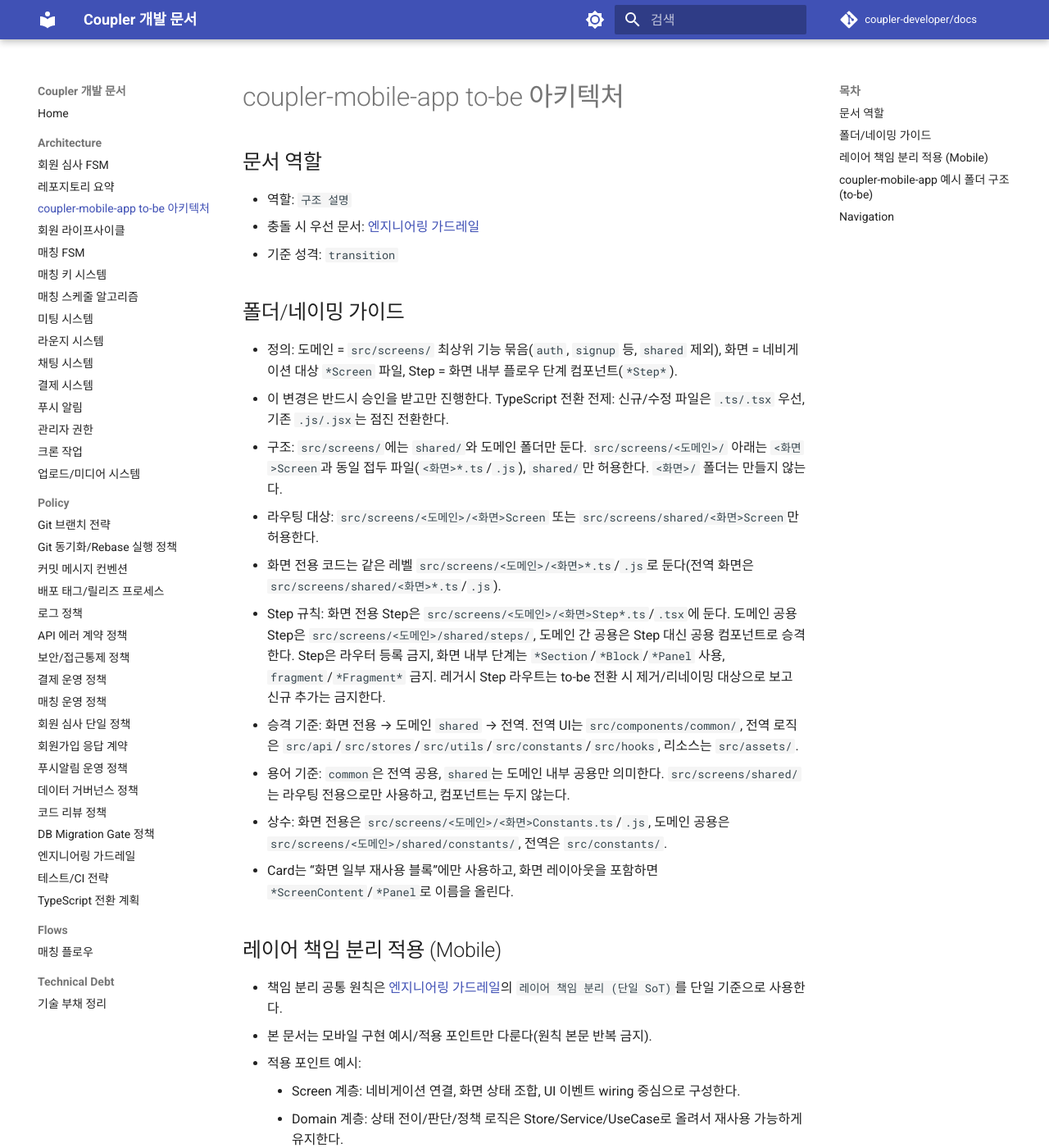
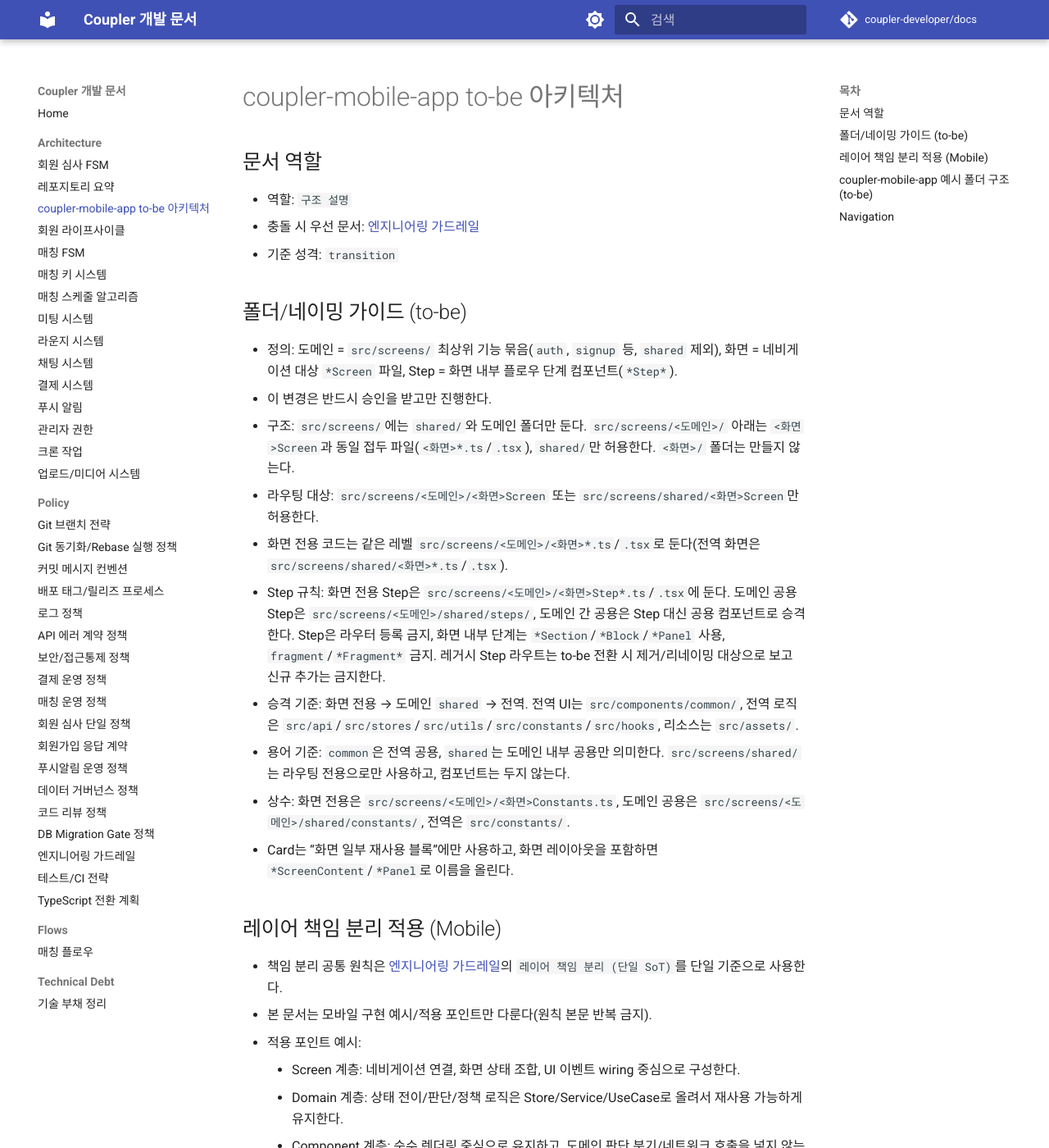
Before and after one commit to coupler-developer/docs, an MkDocs documentation site: the page built from content/architecture/mobile-app-to-be.md, in a window 1280 px wide and 1400 px high. Shown: the whole window at 82% size. Built offline with MkDocs 1.6.1 and Material for MkDocs 9.7.7, drawn with Linux system fonts in a browser that asks for light colours; comment, search, counter and statistics services are not loaded.

Commit message:
docs: clean up mobile to-be ts wording

```diff
--- a/content/architecture/mobile-app-to-be.md
+++ b/content/architecture/mobile-app-to-be.md
@@ -6,17 +6,17 @@
 - 충돌 시 우선 문서: [엔지니어링 가드레일](../policy/engineering-guardrails.md)
 - 기준 성격: `transition`
 
-## 폴더/네이밍 가이드
+## 폴더/네이밍 가이드 (to-be)
 
 - 정의: 도메인 = `src/screens/` 최상위 기능 묶음(`auth`, `signup` 등, `shared` 제외), 화면 = 네비게이션 대상 `*Screen` 파일, Step = 화면 내부 플로우 단계 컴포넌트(`*Step*`).
-- 이 변경은 반드시 승인을 받고만 진행한다. TypeScript 전환 전제: 신규/수정 파일은 `.ts/.tsx` 우선, 기존 `.js/.jsx`는 점진 전환한다.
-- 구조: `src/screens/`에는 `shared/`와 도메인 폴더만 둔다. `src/screens/<도메인>/` 아래는 `<화면>Screen`과 동일 접두 파일(`<화면>*.ts`/`.js`), `shared/`만 허용한다. `<화면>/` 폴더는 만들지 않는다.
+- 이 변경은 반드시 승인을 받고만 진행한다.
+- 구조: `src/screens/`에는 `shared/`와 도메인 폴더만 둔다. `src/screens/<도메인>/` 아래는 `<화면>Screen`과 동일 접두 파일(`<화면>*.ts`/`.tsx`), `shared/`만 허용한다. `<화면>/` 폴더는 만들지 않는다.
 - 라우팅 대상: `src/screens/<도메인>/<화면>Screen` 또는 `src/screens/shared/<화면>Screen`만 허용한다.
-- 화면 전용 코드는 같은 레벨 `src/screens/<도메인>/<화면>*.ts`/`.js`로 둔다(전역 화면은 `src/screens/shared/<화면>*.ts`/`.js`).
+- 화면 전용 코드는 같은 레벨 `src/screens/<도메인>/<화면>*.ts`/`.tsx`로 둔다(전역 화면은 `src/screens/shared/<화면>*.ts`/`.tsx`).
 - Step 규칙: 화면 전용 Step은 `src/screens/<도메인>/<화면>Step*.ts`/`.tsx`에 둔다. 도메인 공용 Step은 `src/screens/<도메인>/shared/steps/`, 도메인 간 공용은 Step 대신 공용 컴포넌트로 승격한다. Step은 라우터 등록 금지, 화면 내부 단계는 `*Section`/`*Block`/`*Panel` 사용, `fragment`/`*Fragment*` 금지. 레거시 Step 라우트는 to-be 전환 시 제거/리네이밍 대상으로 보고 신규 추가는 금지한다.
 - 승격 기준: 화면 전용 → 도메인 `shared` → 전역. 전역 UI는 `src/components/common/`, 전역 로직은 `src/api`/`src/stores`/`src/utils`/`src/constants`/`src/hooks`, 리소스는 `src/assets/`.
 - 용어 기준: `common`은 전역 공용, `shared`는 도메인 내부 공용만 의미한다. `src/screens/shared/`는 라우팅 전용으로만 사용하고, 컴포넌트는 두지 않는다.
-- 상수: 화면 전용은 `src/screens/<도메인>/<화면>Constants.ts`/`.js`, 도메인 공용은 `src/screens/<도메인>/shared/constants/`, 전역은 `src/constants/`.
+- 상수: 화면 전용은 `src/screens/<도메인>/<화면>Constants.ts`, 도메인 공용은 `src/screens/<도메인>/shared/constants/`, 전역은 `src/constants/`.
 - Card는 “화면 일부 재사용 블록”에만 사용하고, 화면 레이아웃을 포함하면 `*ScreenContent`/`*Panel`로 이름을 올린다.
 
 ## 레이어 책임 분리 적용 (Mobile)
```
